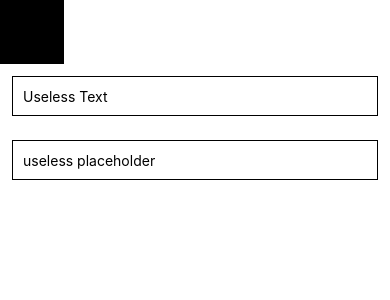
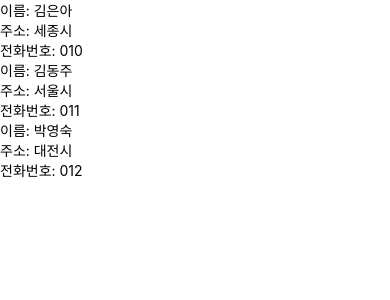
Before and after one commit to KimEunA97/KDT-2-Project-C-10, a React Native app in the folder PillGood/: screen / in a window 390 px wide. Shown: the top 300 px of the page. Built offline with nearby package versions, Linux system fonts and the light colour scheme.

Commit message:
예제로 컴포넌트 다루기

```diff
--- a/PillGood/App.js
+++ b/PillGood/App.js
@@ -1,30 +1,20 @@
-import { SafeAreaView, StyleSheet, Text, TextInput, View } from 'react-native';
+import { SafeAreaView, StyleSheet, Text, TextInput, View, useState } from 'react-native';
 
 import SearchBar from './componant/search.js'
 import Box from './componant/Box.js';
 import { StatusBar } from 'expo-status-bar';
 import TextInputExample from './componant/TextInput.js';
+import InfoApp from './componant/dj.js'
 
 
-
-export default function App() {
+const App = () => {
 
   return (
+    <View>
+      <InfoApp />
+    </View>
+  )
 
-    <View>
-      <Box></Box>
-
-      <TextInputExample/>
-    </View>
-
-  );
 }
 
-const styles = StyleSheet.create({
-  input: {
-    height: 40,
-    margin: 12,
-    borderWidth: 1,
-    padding: 10,
-  },
-});
+export default App;
--- /dev/null
+++ b/PillGood/componant/dj.js
@@ -0,0 +1,131 @@
+// import { info } from "console";
+// import React from "react";
+// import { View, Text } from "react-native/types";
+
+
+// function Contact(props) {
+
+//   // 1. 이름, 주소, 전화번호를
+//   // 2. props로 전달 받아서
+//   // 3. 화면에 띄운다.
+//   //4. map으로 객체 수만큼 컴포넌트를 찍어내라. 동적으로
+
+//   const InfoComponent = ({ name, address, number }) => {
+//     return (
+
+//       <View>
+//         <Text> 이름 : {name}</Text>
+//         <Text> 주소 : {address}</Text>
+//         <Text> 전화번호 :{number}</Text>
+//       </View>
+
+//     );
+//   };
+
+//   const InfoList = ({ info }) => {
+
+//     return (
+//       <View>
+//         {info.map((item, index) => (
+//           <InfoComponent
+//           >
+//             key = {index}
+//             name = {item.name}
+//             address= {item.address}
+//             number={item.number}
+//           </InfoComponent>
+//         ))}
+//       </View>
+//     );
+//   };
+
+//   return <InfoList info={props.info} />;
+
+// }
+
+// const InfoApp = () => {
+
+//   const info = [
+//     {
+//       name: '김은아',
+//       address: '세종시',
+//       number: "010",
+//     },
+//     {
+//       name: '김동주',
+//       address: '서울시',
+//       number: "011",
+//     },
+//     {
+//       name: '박영숙',
+//       address: '대전시',
+//       number: "012",
+//     }
+//   ];
+
+//   return <Contact info={info} />;
+
+// }
+// export default InfoApp;
+
+import React from "react";
+import { View, Text } from "react-native";
+
+function Contact(props) {
+
+  // 1. 이름, 주소, 전화번호를
+  // 2. props로 전달 받아서
+  // 3. 화면에 띄운다.
+  // 4. map으로 객체 수만큼 컴포넌트를 찍어내라. 동적으로
+
+  const InfoComponent = ({ name, address, number }) => {
+    return (
+      <View>
+        <Text>이름: {name}</Text>
+        <Text>주소: {address}</Text>
+        <Text>전화번호: {number}</Text>
+      </View>
+    );
+  };
+
+  const InfoList = ({ info }) => {
+    return (
+      <View>
+        {info.map((item, index) => (
+          <InfoComponent
+            key={index}
+            name={item.name}
+            address={item.address}
+            number={item.number}
+          />
+        ))}
+      </View>
+    );
+  };
+
+  return <InfoList info={props.info} />;
+}
+
+const InfoApp = () => {
+  const info = [
+    {
+      name: '김은아',
+      address: '세종시',
+      number: "010",
+    },
+    {
+      name: '김동주',
+      address: '서울시',
+      number: "011",
+    },
+    {
+      name: '박영숙',
+      address: '대전시',
+      number: "012",
+    }
+  ];
+
+  return <Contact info={info} />;
+};
+
+export default InfoApp;
```
